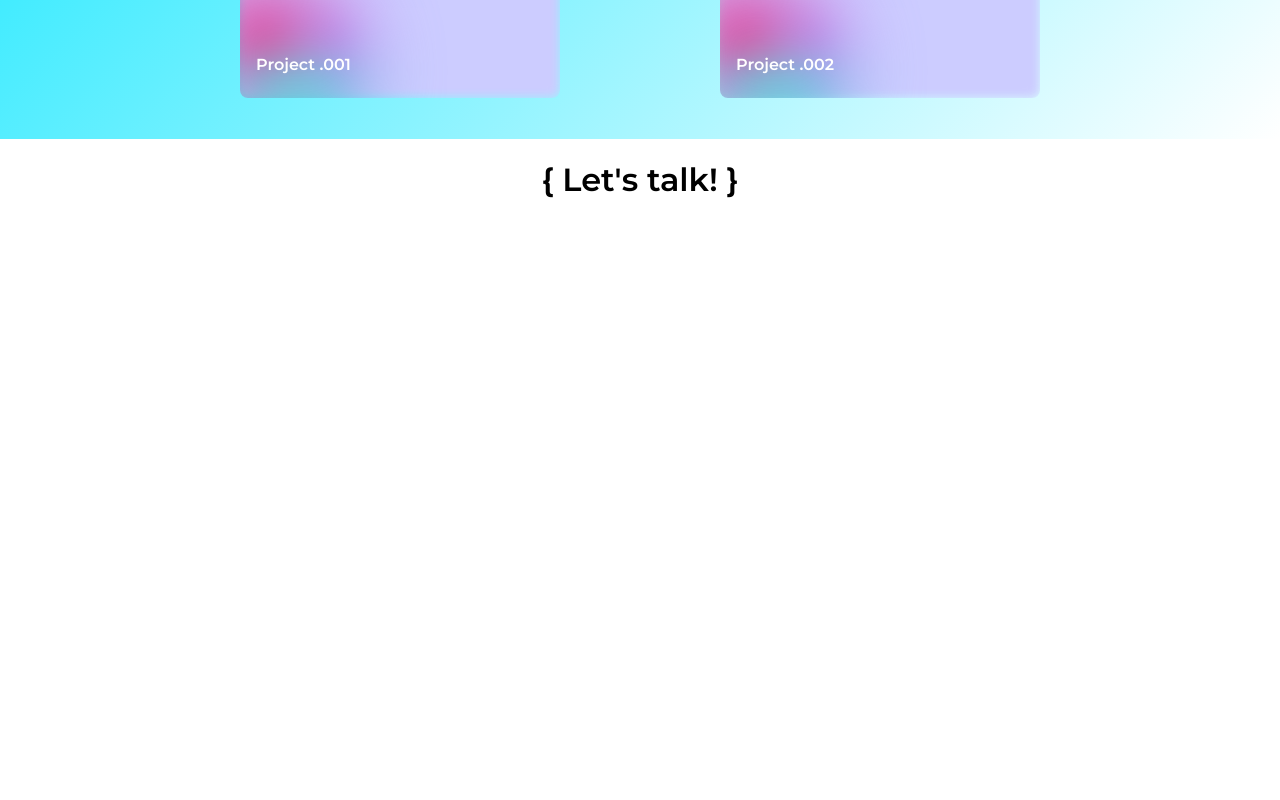
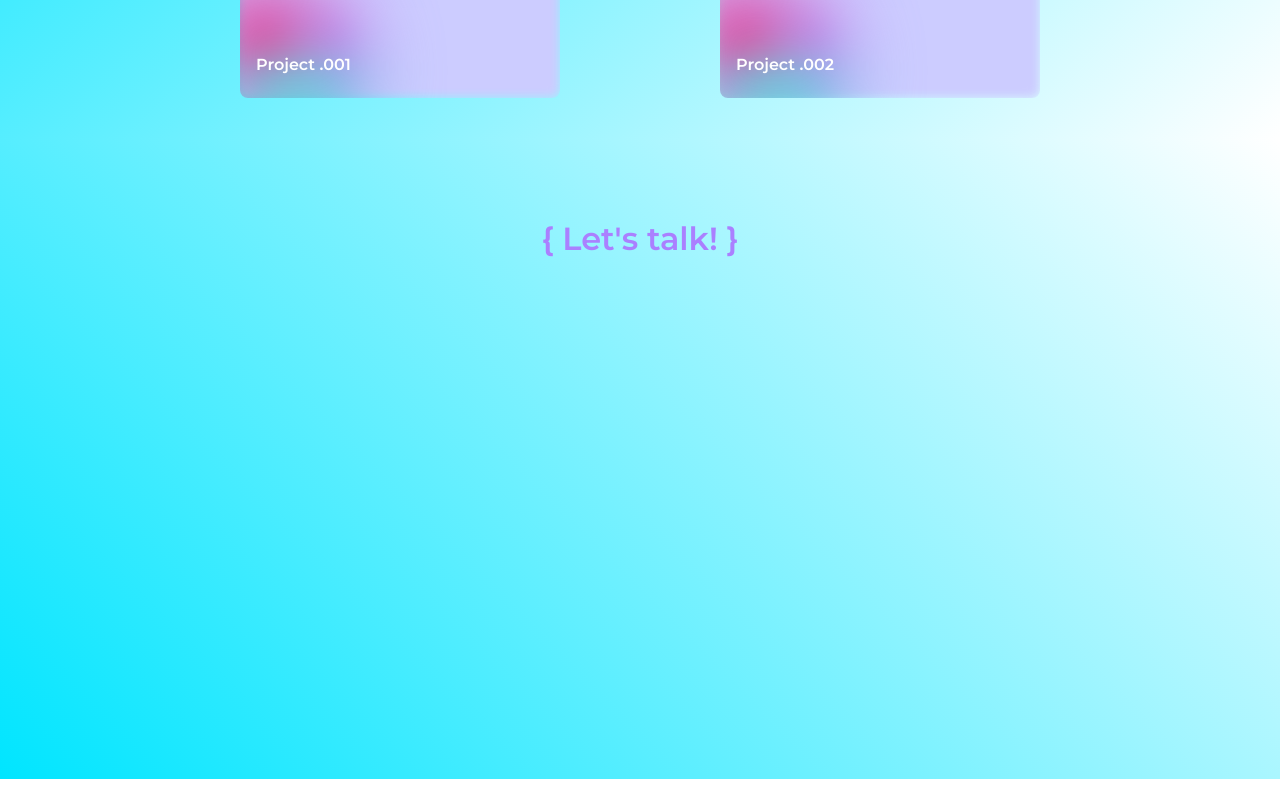
Before and after one commit to styp3r/naviportfolio, a React (Create React App) app: page / in a window 1280 px wide. Shown: the part 1301-2101 px from the top of the page. After the commit the page ends 2080 px from the top, so only its background shows below. Built offline with nearby package versions, Linux system fonts and the light colour scheme.

Commit message:
creates styling for contact title same as work title

```diff
--- a/src/index.css
+++ b/src/index.css
@@ -586,5 +586,12 @@ code {
   position: relative;
   width: 100%;
   height: 50vmax;
-  background-color: #ffffff;
+  background: linear-gradient(45deg, #00e5ff, #ffffff);
 }
+
+
+#contactTitle{
+  color: #aa80ff;
+  margin: 0;
+  transform: translateY(5rem);
+}
```
